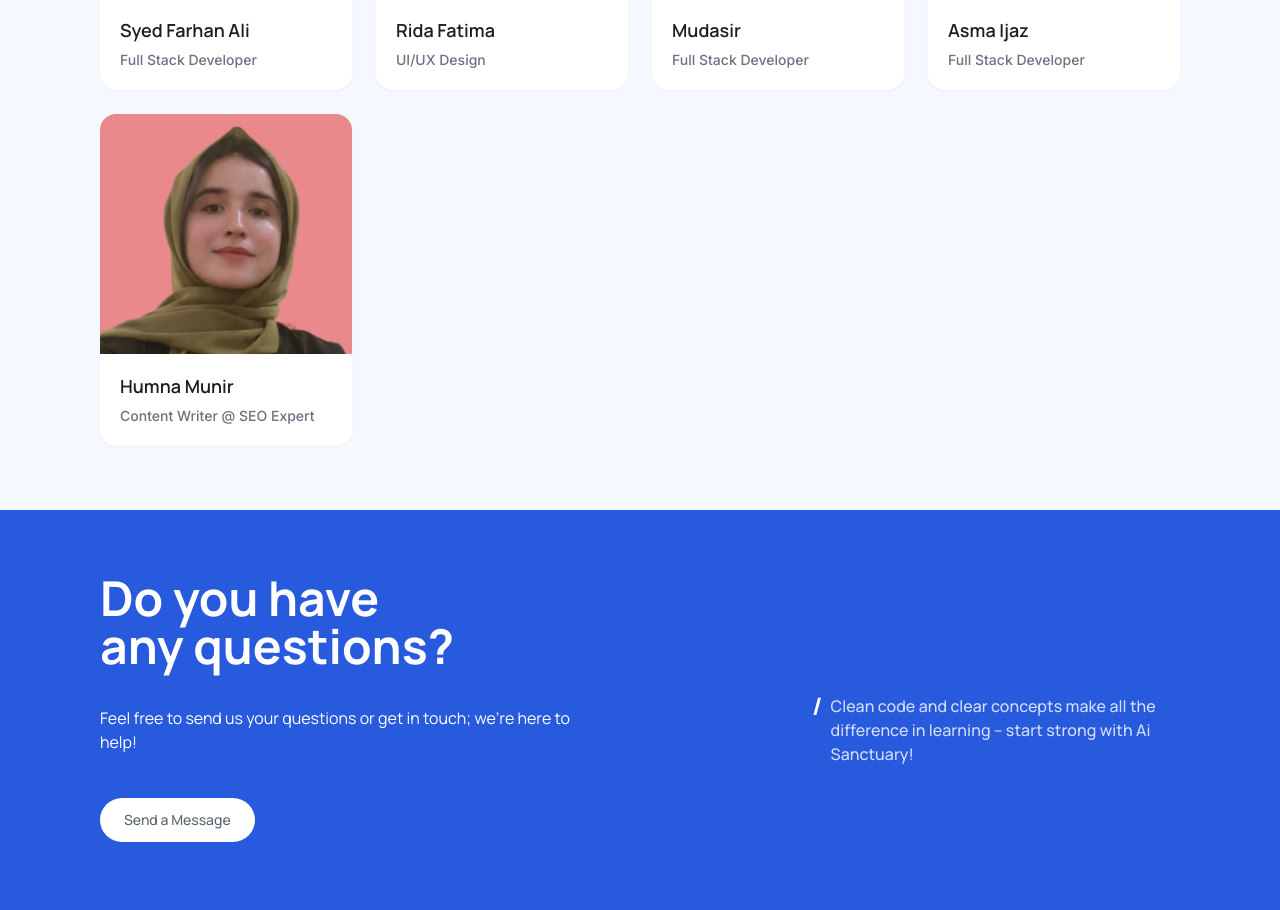
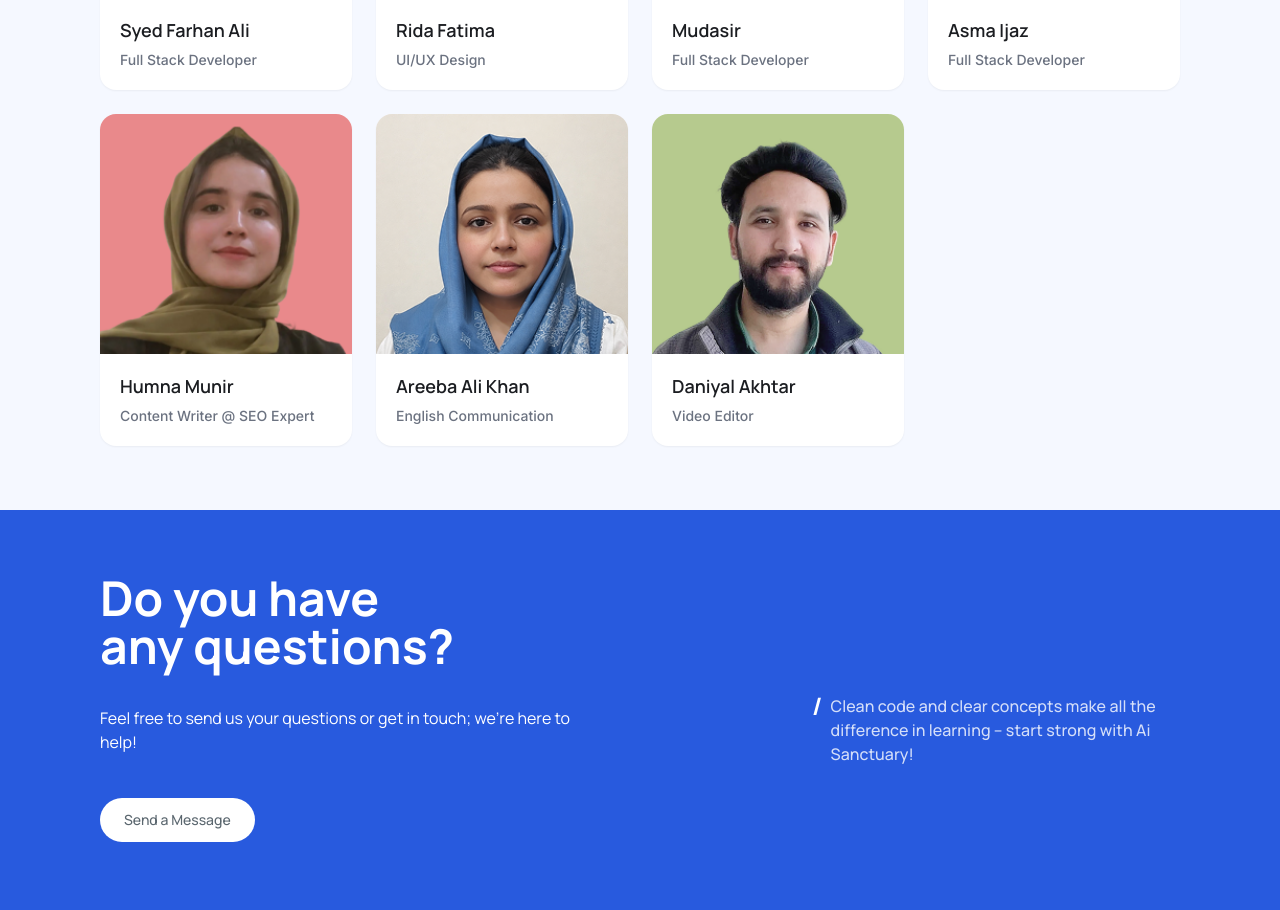
Before and after one commit to sunny1780/ai-santaury, a React (Create React App) app: page /about in a window 1280 px wide. Shown: the part 2762-3672 px from the top of the page. Built offline with nearby package versions, Linux system fonts and the light colour scheme.

Commit message:
Done ho gay teachers

```diff
--- a/src/component/OurLeadership.jsx
+++ b/src/component/OurLeadership.jsx
@@ -55,6 +55,18 @@ const teamMembers = [
     role: 'Content Writer @ SEO Expert',
     description: 'Description for member 9',
     image: '9.png',
+  },
+  {
+    name: 'Areeba Ali Khan',
+    role: 'English Communication',
+    description: 'Driving innovation through AI and data',
+    image: 'areeba.png',
+  },
+  {
+    name: 'Daniyal Akhtar',
+    role: 'Video Editor',
+    description: 'Crafting seamless digital experiences',
+    image: 'Daniyal.png',
   },
 ];
 
```
Also changed, not shown: public/images/team/Daniyal.png (added), public/images/team/areeba.png (added).
